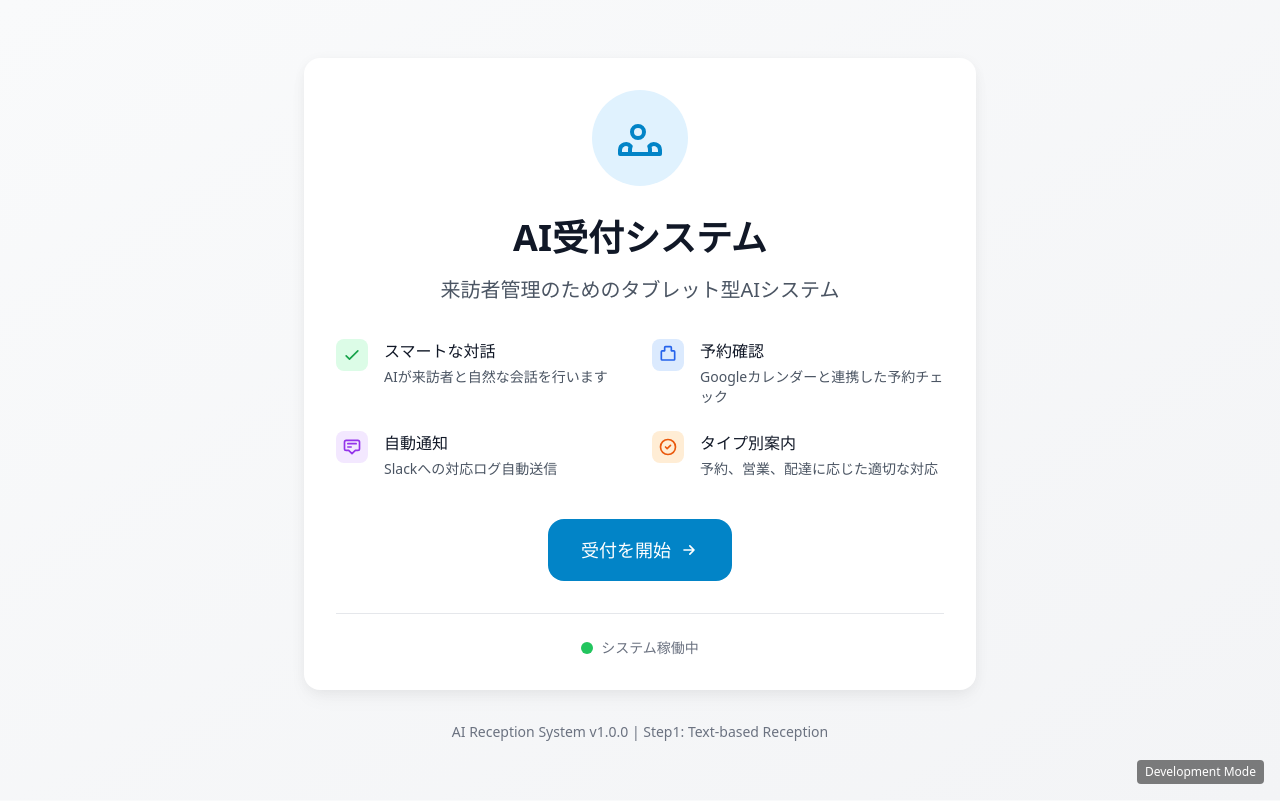
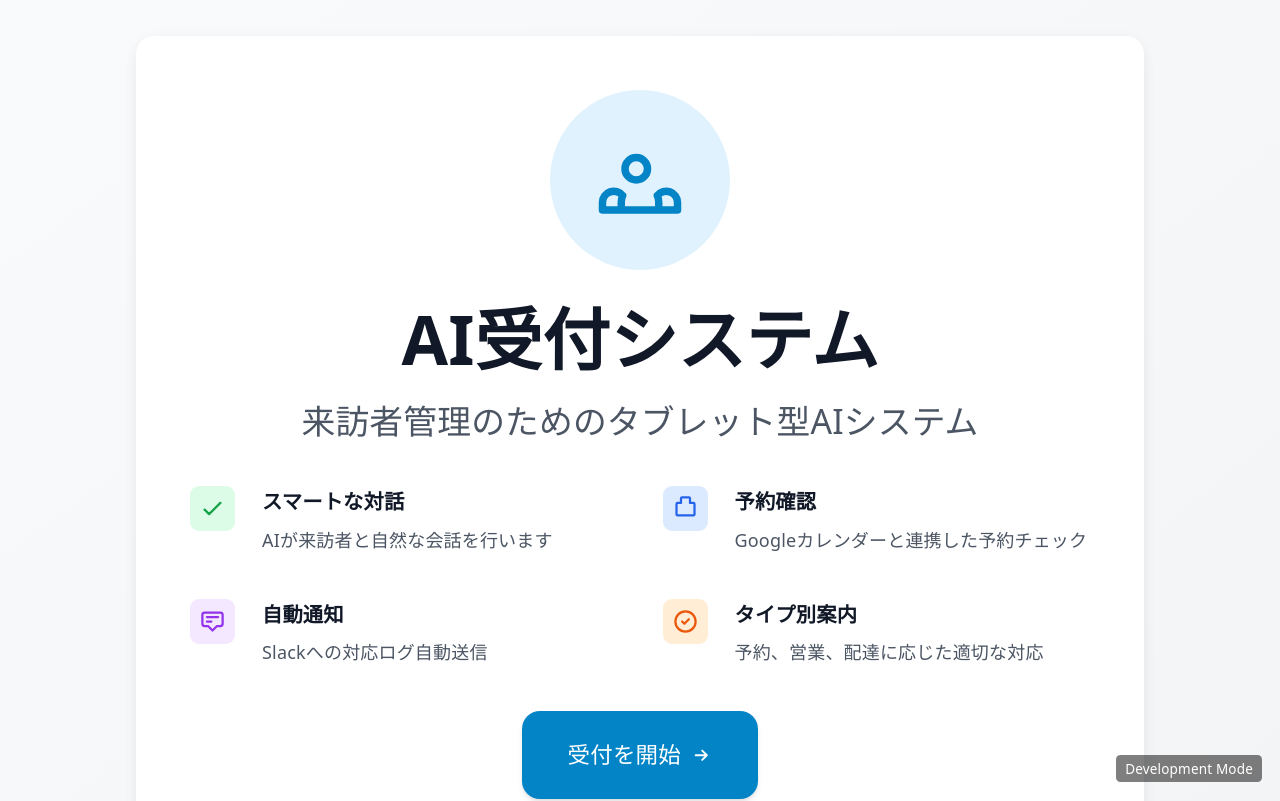
Before and after one commit to hossiiii/ai-reception, a Next.js app in the folder frontend/: page / in a window 1280 px wide. Shown: the top 801 px of the page. Built offline with nearby package versions, Linux system fonts and the light colour scheme.

Commit message:
一旦シンプル化

```diff
--- a/frontend/app/globals.css
+++ b/frontend/app/globals.css
@@ -6,11 +6,20 @@
 @layer base {
   html {
     scroll-behavior: smooth;
+    font-size: 16px;
   }
 
   body {
     font-feature-settings: 'rlig' 1, 'calt' 1;
     overflow-x: hidden;
+    line-height: 1.6;
+    letter-spacing: 0.01em;
+  }
+
+  /* Improved text rendering for better visibility */
+  * {
+    -webkit-font-smoothing: antialiased;
+    -moz-osx-font-smoothing: grayscale;
   }
 
   /* High contrast focus styles for accessibility */
@@ -27,17 +36,30 @@
   input:focus, textarea:focus {
     @apply ring-2 ring-primary-500 border-primary-500;
   }
+
+  /* Ensure minimum text sizes for better readability */
+  @media (max-width: 640px) {
+    html {
+      font-size: 18px;
+    }
+  }
+
+  @media (min-width: 1024px) {
+    html {
+      font-size: 18px;
+    }
+  }
 }
 
 /* Component styles */
 @layer components {
   /* Primary button */
   .btn-primary {
-    @apply inline-flex items-center justify-center px-6 py-3 border border-transparent text-base font-medium rounded-xl text-white bg-primary-600 hover:bg-primary-700 focus:outline-none focus:ring-2 focus:ring-offset-2 focus:ring-primary-500 disabled:opacity-50 disabled:cursor-not-allowed transition-all duration-200;
+    @apply inline-flex items-center justify-center px-6 py-3 md:px-8 md:py-4 border border-transparent text-base md:text-lg font-medium rounded-xl text-white bg-primary-600 hover:bg-primary-700 focus:outline-none focus:ring-2 focus:ring-offset-2 focus:ring-primary-500 disabled:opacity-50 disabled:cursor-not-allowed transition-all duration-200 shadow-md hover:shadow-lg;
   }
 
   .btn-primary-lg {
-    @apply btn-primary px-8 py-4 text-lg rounded-2xl;
+    @apply btn-primary px-8 py-4 md:px-10 md:py-6 text-lg md:text-xl rounded-2xl;
   }
 
   /* Secondary button */
@@ -51,7 +73,7 @@
   }
 
   .card-lg {
-    @apply card p-8;
+    @apply card p-8 md:p-10 lg:p-12;
   }
 
   /* Input styles */
@@ -112,15 +134,15 @@
 
   /* Tablet-specific styles */
   .tablet-touch-area {
-    @apply min-h-[44px] min-w-[44px];
+    @apply min-h-[44px] min-w-[44px] md:min-h-[48px] md:min-w-[48px];
   }
 
   .tablet-text {
-    @apply text-tablet-base;
+    @apply text-base md:text-lg lg:text-xl;
   }
 
   .tablet-heading {
-    @apply text-tablet-xl font-semibold;
+    @apply text-xl md:text-2xl lg:text-3xl font-semibold;
   }
 
   /* Conversation progress indicator */
--- a/frontend/app/page.tsx
+++ b/frontend/app/page.tsx
@@ -2,14 +2,14 @@ import Link from 'next/link';
 
 export default function HomePage() {
   return (
-    <div className="min-h-screen bg-gradient-to-br from-gray-50 to-gray-100 flex items-center justify-center p-4">
-      <div className="max-w-2xl w-full">
+    <div className="min-h-screen bg-gradient-to-br from-gray-50 to-gray-100 flex items-center justify-center p-4 sm:p-6 lg:p-8">
+      <div className="max-w-4xl w-full">
         {/* Main card */}
         <div className="card-lg text-center">
           {/* Logo/Icon */}
-          <div className="w-24 h-24 bg-primary-100 rounded-full flex items-center justify-center mx-auto mb-8">
+          <div className="w-24 h-24 md:w-32 md:h-32 lg:w-40 lg:h-40 bg-primary-100 rounded-full flex items-center justify-center mx-auto mb-8">
             <svg
-              className="w-12 h-12 text-primary-600"
+              className="w-12 h-12 md:w-16 md:h-16 lg:w-20 lg:h-20 text-primary-600"
               fill="none"
               stroke="currentColor"
               viewBox="0 0 24 24"
@@ -25,61 +25,61 @@ export default function HomePage() {
           </div>
 
           {/* Welcome message */}
-          <h1 className="text-4xl font-bold text-gray-900 mb-4">
+          <h1 className="text-5xl md:text-6xl font-bold text-gray-900 mb-6">
             AI受付システム
           </h1>
 
-          <p className="text-xl text-gray-600 mb-8 leading-relaxed">
+          <p className="text-2xl md:text-3xl text-gray-600 mb-10 leading-relaxed">
             来訪者管理のためのタブレット型AIシステム
           </p>
 
           {/* Features list */}
-          <div className="grid grid-cols-1 md:grid-cols-2 gap-6 mb-10">
-            <div className="flex items-start space-x-4">
-              <div className="flex-shrink-0 w-8 h-8 bg-green-100 rounded-lg flex items-center justify-center">
-                <svg className="w-5 h-5 text-green-600" fill="none" stroke="currentColor" viewBox="0 0 24 24">
+          <div className="grid grid-cols-1 md:grid-cols-2 lg:grid-cols-2 gap-6 md:gap-8 lg:gap-10 mb-10">
+            <div className="flex items-start space-x-4 md:space-x-6">
+              <div className="flex-shrink-0 w-8 h-8 md:w-10 md:h-10 bg-green-100 rounded-lg flex items-center justify-center">
+                <svg className="w-5 h-5 md:w-6 md:h-6 text-green-600" fill="none" stroke="currentColor" viewBox="0 0 24 24">
                   <path strokeLinecap="round" strokeLinejoin="round" strokeWidth={2} d="M5 13l4 4L19 7" />
                 </svg>
               </div>
               <div className="text-left">
-                <h3 className="font-medium text-gray-900 mb-1">スマートな対話</h3>
-                <p className="text-sm text-gray-600">AIが来訪者と自然な会話を行います</p>
+                <h3 className="text-lg font-semibold text-gray-900 mb-2">スマートな対話</h3>
+                <p className="text-base text-gray-600">AIが来訪者と自然な会話を行います</p>
               </div>
             </div>
 
-            <div className="flex items-start space-x-4">
-              <div className="flex-shrink-0 w-8 h-8 bg-blue-100 rounded-lg flex items-center justify-center">
-                <svg className="w-5 h-5 text-blue-600" fill="none" stroke="currentColor" viewBox="0 0 24 24">
+            <div className="flex items-start space-x-4 md:space-x-6">
+              <div className="flex-shrink-0 w-8 h-8 md:w-10 md:h-10 bg-blue-100 rounded-lg flex items-center justify-center">
+                <svg className="w-5 h-5 md:w-6 md:h-6 text-blue-600" fill="none" stroke="currentColor" viewBox="0 0 24 24">
                   <path strokeLinecap="round" strokeLinejoin="round" strokeWidth={2} d="M8 7V3a1 1 0 011-1h6a1 1 0 011 1v4h3a1 1 0 011 1v9a1 1 0 01-1 1H5a1 1 0 01-1-1V8a1 1 0 011-1h3z" />
                 </svg>
               </div>
               <div className="text-left">
-                <h3 className="font-medium text-gray-900 mb-1">予約確認</h3>
-                <p className="text-sm text-gray-600">Googleカレンダーと連携した予約チェック</p>
+                <h3 className="text-lg font-semibold text-gray-900 mb-2">予約確認</h3>
+                <p className="text-base text-gray-600">Googleカレンダーと連携した予約チェック</p>
               </div>
             </div>
 
-            <div className="flex items-start space-x-4">
-              <div className="flex-shrink-0 w-8 h-8 bg-purple-100 rounded-lg flex items-center justify-center">
-                <svg className="w-5 h-5 text-purple-600" fill="none" stroke="currentColor" viewBox="0 0 24 24">
+            <div className="flex items-start space-x-4 md:space-x-6">
+              <div className="flex-shrink-0 w-8 h-8 md:w-10 md:h-10 bg-purple-100 rounded-lg flex items-center justify-center">
+                <svg className="w-5 h-5 md:w-6 md:h-6 text-purple-600" fill="none" stroke="currentColor" viewBox="0 0 24 24">
                   <path strokeLinecap="round" strokeLinejoin="round" strokeWidth={2} d="M7 8h10M7 12h4m1 8l-4-4H5a2 2 0 01-2-2V6a2 2 0 012-2h14a2 2 0 012 2v8a2 2 0 01-2 2h-3l-4 4z" />
                 </svg>
               </div>
               <div className="text-left">
-                <h3 className="font-medium text-gray-900 mb-1">自動通知</h3>
-                <p className="text-sm text-gray-600">Slackへの対応ログ自動送信</p>
+                <h3 className="text-lg font-semibold text-gray-900 mb-2">自動通知</h3>
+                <p className="text-base text-gray-600">Slackへの対応ログ自動送信</p>
               </div>
             </div>
 
-            <div className="flex items-start space-x-4">
-              <div className="flex-shrink-0 w-8 h-8 bg-orange-100 rounded-lg flex items-center justify-center">
-                <svg className="w-5 h-5 text-orange-600" fill="none" stroke="currentColor" viewBox="0 0 24 24">
+            <div className="flex items-start space-x-4 md:space-x-6">
+              <div className="flex-shrink-0 w-8 h-8 md:w-10 md:h-10 bg-orange-100 rounded-lg flex items-center justify-center">
+                <svg className="w-5 h-5 md:w-6 md:h-6 text-orange-600" fill="none" stroke="currentColor" viewBox="0 0 24 24">
                   <path strokeLinecap="round" strokeLinejoin="round" strokeWidth={2} d="M9 12l2 2 4-4m6 2a9 9 0 11-18 0 9 9 0 0118 0z" />
                 </svg>
               </div>
               <div className="text-left">
-                <h3 className="font-medium text-gray-900 mb-1">タイプ別案内</h3>
-                <p className="text-sm text-gray-600">予約、営業、配達に応じた適切な対応</p>
+                <h3 className="text-lg font-semibold text-gray-900 mb-2">タイプ別案内</h3>
+                <p className="text-base text-gray-600">予約、営業、配達に応じた適切な対応</p>
               </div>
             </div>
           </div>
@@ -109,20 +109,14 @@ export default function HomePage() {
           </div>
 
           {/* Status indicator */}
-          <div className="mt-8 pt-6 border-t border-gray-200">
-            <div className="flex items-center justify-center space-x-2 text-sm text-gray-500">
-              <div className="w-3 h-3 bg-green-500 rounded-full"></div>
+          <div className="mt-10 pt-8 border-t border-gray-200">
+            <div className="flex items-center justify-center space-x-3 text-lg text-gray-500">
+              <div className="w-4 h-4 bg-green-500 rounded-full"></div>
               <span>システム稼働中</span>
             </div>
           </div>
         </div>
 
-        {/* Footer */}
-        <div className="text-center mt-8">
-          <p className="text-sm text-gray-500">
-            AI Reception System v1.0.0 | Step1: Text-based Reception
-          </p>
-        </div>
       </div>
     </div>
   );
```
Also changed, not shown: frontend/app/reception/page.tsx (+20 -74 lines), frontend/components/VoiceInterface.tsx (+11 -13 lines), frontend/components/VolumeReactiveMic.tsx (+49 -73 lines).
